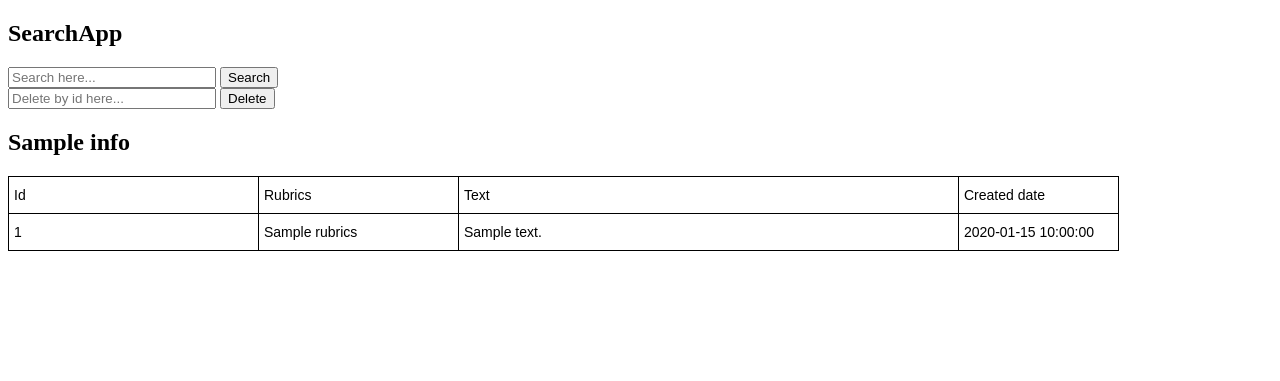
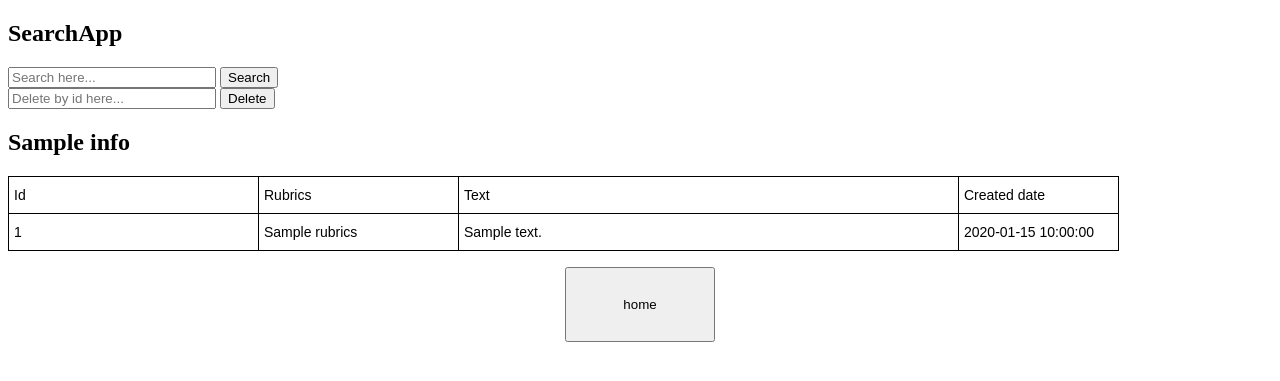
Before and after one commit to mmeow0/SearchDoc, a Flask app: template app/templates/index.html in a window 1280 px wide. Shown: the top 381 px of the page. Run offline with Flask 2, Linux system fonts and the light colour scheme; the template is opened without the code that fills it: most values are stand-ins (such as "Sample title", 1, 10 or a date in 2020).

Commit message:
добавлена кнопка home

```diff
--- a/app/templates/delete.html
+++ b/app/templates/delete.html
@@ -15,6 +15,6 @@
   <p align="center">
     <a href="/" >
       <button class=grey style="height:75px;width:150px">home</button></a></p>
-</div>
+
   </body>
 </html>
--- a/app/templates/index.html
+++ b/app/templates/index.html
@@ -85,6 +85,9 @@
     </div>
 </div>
 {% endblock %}
+<p align="center">
+    <a href="/" >
+      <button class=grey style="height:75px;width:150px">home</button></a></p>
 </body>
 
 </html>
--- a/app/views.py
+++ b/app/views.py
@@ -36,7 +36,10 @@ def search_es():
 def delete_es():
     if request.method == 'POST':
         id = request.form['delete']
-    res = app.elasticsearch.delete(index="posts", doc_type='_doc', id=id)
+        if id:
+            res = app.elasticsearch.delete(index="posts", doc_type='_doc', id=id)
+        else:
+            return render_template("delete.html", data="Вы не ввели id!")
     if "result" in res and res["result"] == "deleted":
         res="Post deleted"
     else:
```
